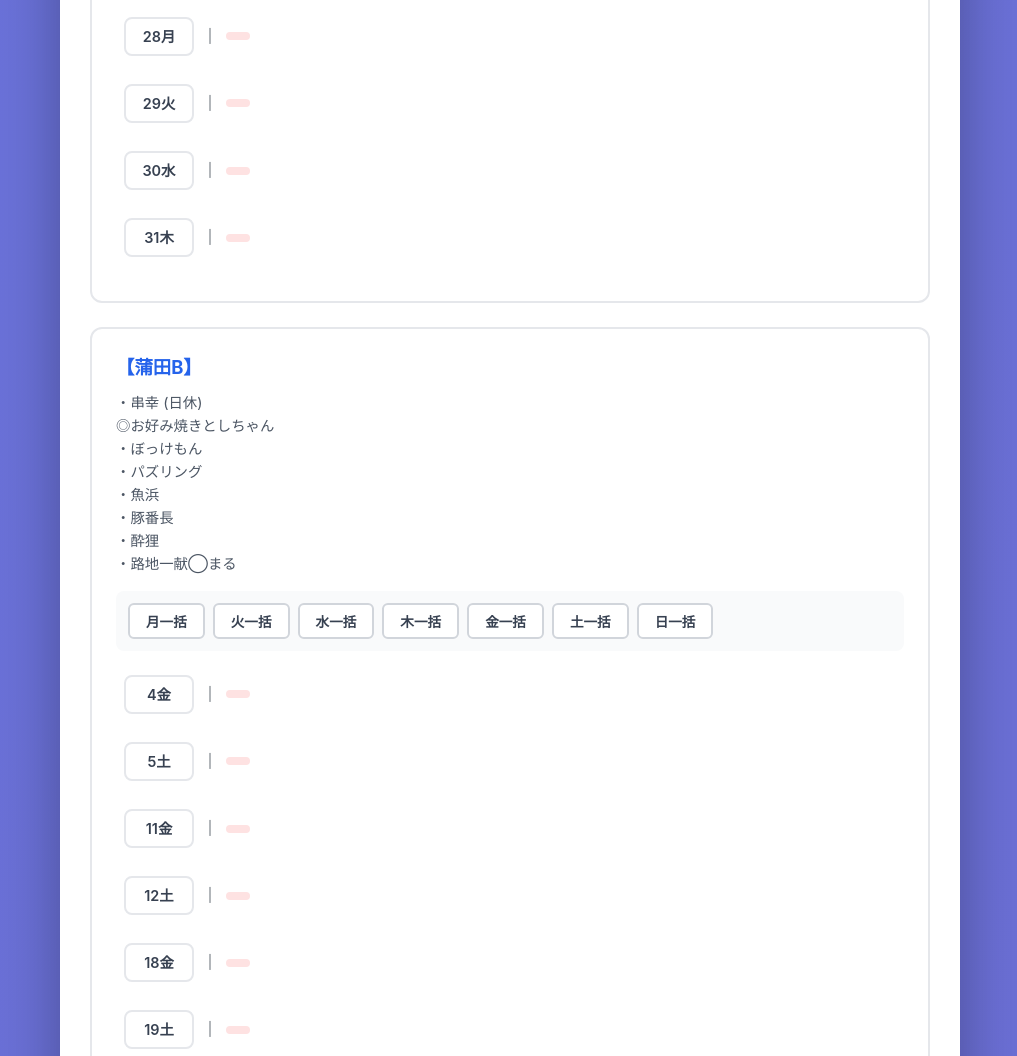
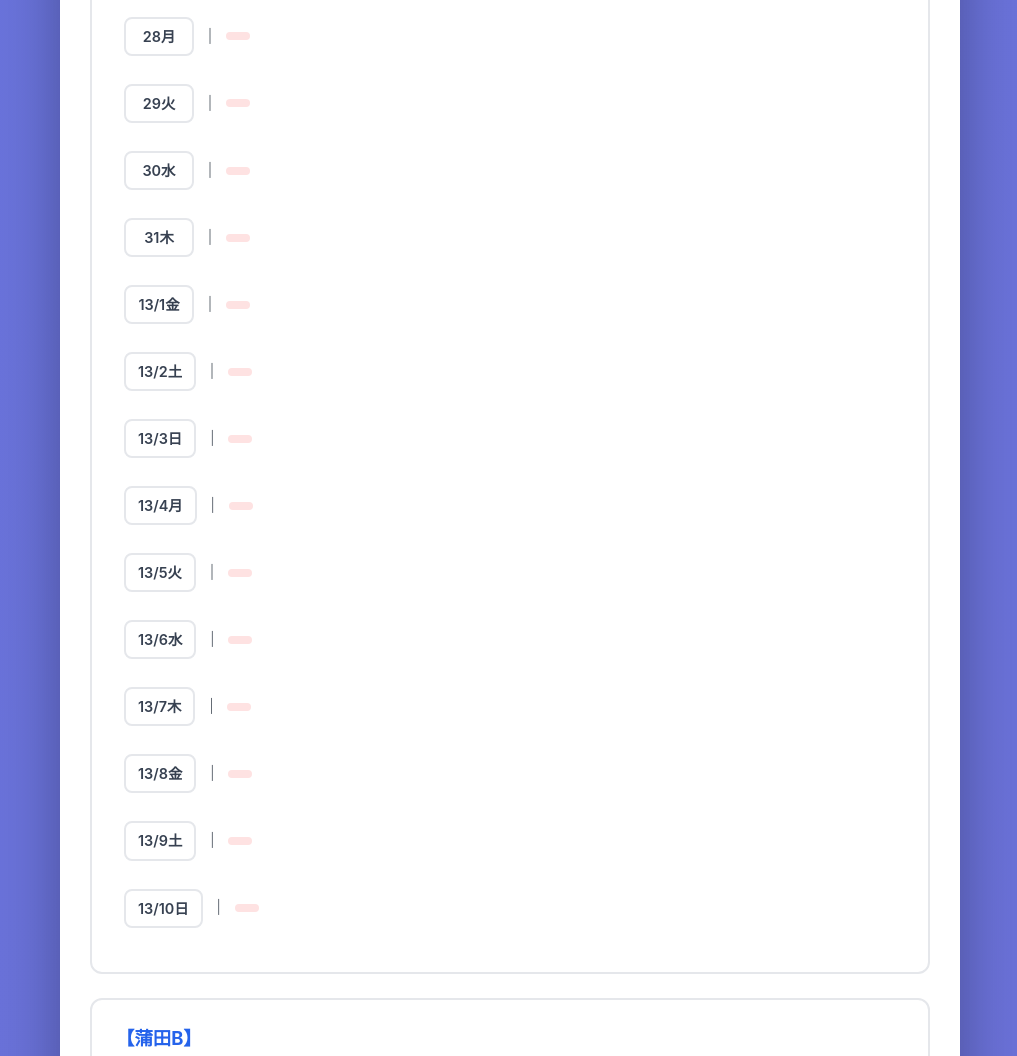
Before and after one commit to soyoshi314/CreateShift, a plain HTML site: page index.html in a window 1280 px wide. Shown: the part 9045-10101 px from the top of the page, without its empty margins (130-1147 px from the left). Drawn offline with Linux system fonts and the light colour scheme.

Commit message:
Update index.html

```diff
--- a/index.html
+++ b/index.html
@@ -1169,13 +1169,17 @@
         const CONFIG = {
             YEAR: 2026,
             MONTH: 12,
-            DEADLINE: '2026-11-22T11:59:59+09:00',
+            DEADLINE: '2026-11-20T11:59:59+09:00',
             PRE_HOLIDAYS: [], // 指定した日は、「祝前」とついて、「data-pre-holidays」属性が付与されている店舗に強制表示します
             HOLIDAYS: [], // 指定した日は、「祝」とついて、「data-holidays」属性が付与されている店舗に強制表示します
             EXTRA_DATES: [26,27,28,29,30,31], // 指定した日は、「data-extra」属性が付与されている店舗に強制表示します
             HIDDEN_DATES: [],
             // 翌月分（不要な月はnullにする）
-            EXTRA_NEXT_MONTH: null
+            EXTRA_NEXT_MONTH: {
+                       days: [1, 2, 3,4,5,6,7,8,9,10],
+                    holidays: [],      // 1/1〜1/3を「祝」表示にしたい場合
+                    preHolidays: []
+                            }
         };
 
         const GAS_WEB_APP_URL = 'https://script.google.com/macros/s/AKfycbybJCArJ85QOs6VnUnuX78_6NFmsRVoMvXG5034Wkj4hmhwHUxIol2GXHNKe5Sx3HNP/exec';
```
